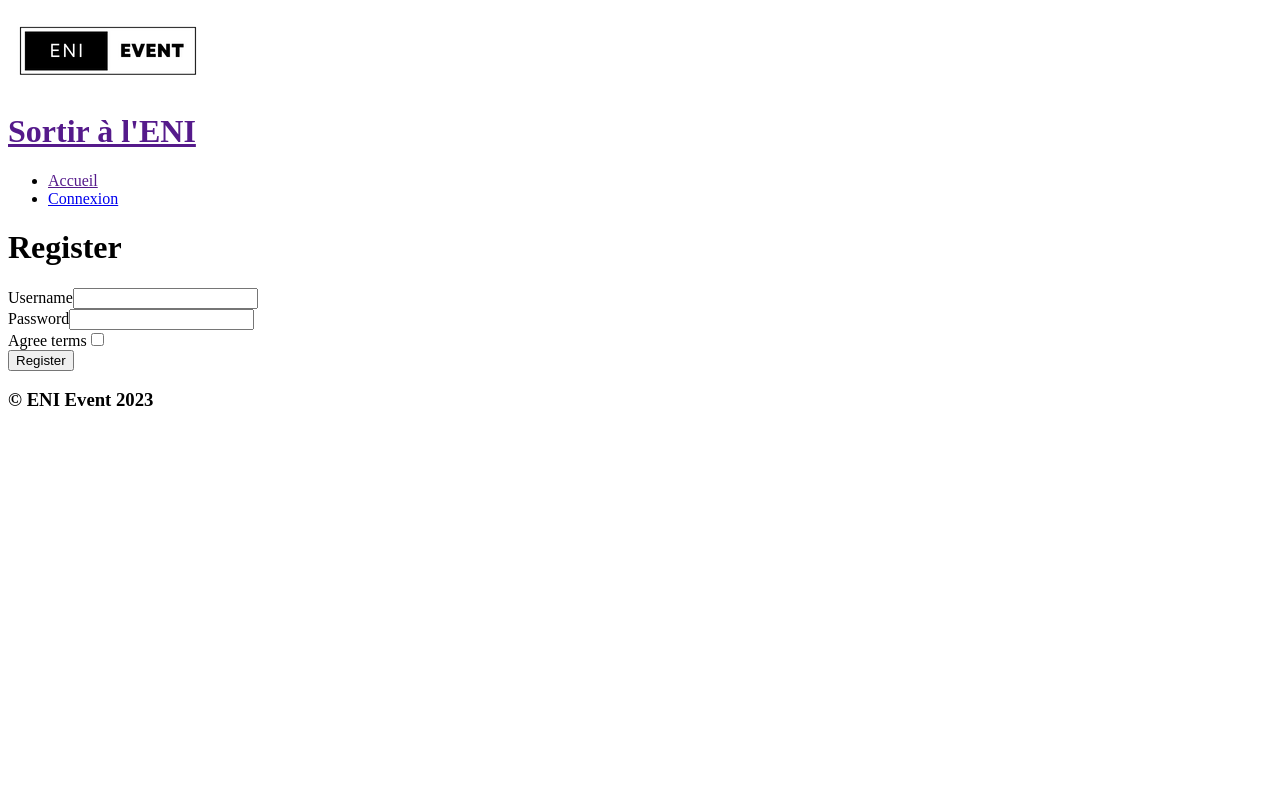
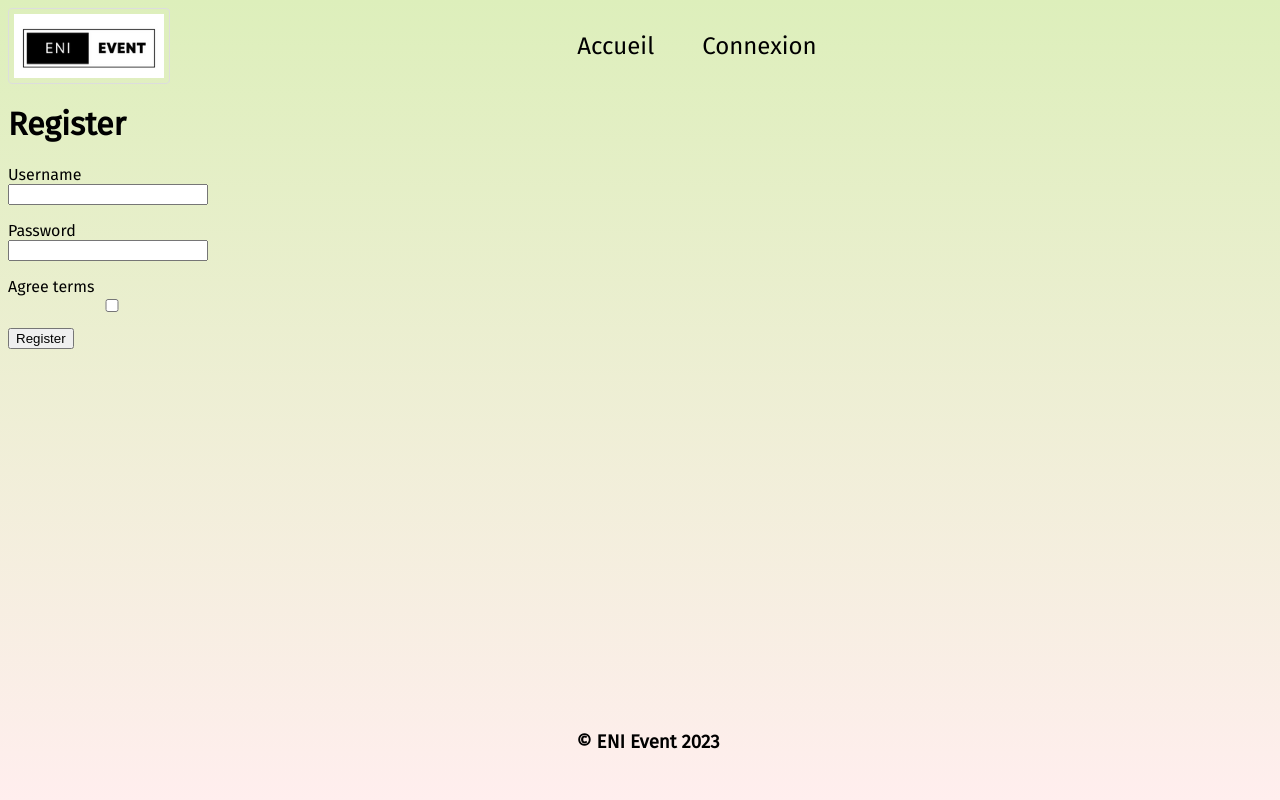
Before and after one commit to tomherbron/event-manager-app-symfony, a Symfony app: template templates/registration/register.html.twig in a window 1280 px wide. Run offline with Twig, Linux system fonts and the light colour scheme; the template is opened without the code that fills it, so the values that code supplies are empty; form fields are guessed from the names that the template uses; some libraries are stand-ins or nearby versions.

Commit message:
CSS + mise en forme

```diff
--- /dev/null
+++ b/public/css/style.css
@@ -0,0 +1,119 @@
+body{
+    font-family: 'Fira Sans', sans-serif;
+    background: #FFEEEE;  /* fallback for old browsers */
+    background: -webkit-linear-gradient(to bottom, #DDEFBB, #FFEEEE);  /* Chrome 10-25, Safari 5.1-6 */
+    background: linear-gradient(to bottom, #DDEFBB, #FFEEEE); /* W3C, IE 10+/ Edge, Firefox 16+, Chrome 26+, Opera 12+, Safari 7+ */
+    background-attachment: fixed;
+    background-position: center center;
+    background-size: cover;
+
+}
+a{
+    text-decoration: none;
+    color:black;
+
+}
+a:hover{
+    color:lightslategray;
+}
+.nav {
+    display: flex;
+    flex-direction: row;
+    justify-content: center;
+    align-items: center;
+    list-style-type: none;
+    font-size: 1.5em;
+    width: 100%;
+
+}
+.entete{
+    display : flex;
+    flex-direction: row;
+    list-style-type: none;
+
+}
+
+/* Flash */
+
+.flash {
+    padding: 20px;
+    font-weight: bold;
+    font-size: 1.4rem;
+    margin: 1rem 0;
+    border-radius: 5px;
+    color: #132135;
+}
+
+.flash-success {
+    background-color: lawngreen
+}
+
+.flash-error {
+    background-color: red
+}
+
+/*Barre de navigation */
+
+nav ul {
+    display: flex;
+    list-style: none;
+    padding-left: 0;
+}
+
+nav li {
+    margin-right: 3rem; /*pourcentage de taille en fonction du zoom 1 rem = 10px pour zoom = 100%*/
+}
+
+/* Form */
+
+label {
+    display: block;
+}
+
+input,
+select {
+    margin-bottom: 1rem;
+    box-sizing: border-box;
+    width: 200px;
+    max-width: 50%;
+}
+
+textarea {
+    margin-bottom: 1rem;
+    box-sizing: border-box;
+    width: 400px;
+    height: 100px;
+}
+
+/*Photo de profil*/
+
+img {
+    border: 1px solid #ddd;
+    border-radius: 4px;
+    padding: 5px;
+    width: 150px;
+}
+
+img:hover {
+    box-shadow: 0 0 2px 1px rgba(0, 140, 186, 0.5);
+}
+
+.utilisateur-infos{
+    display: grid;
+    grid-template-columns: 1fr;
+    grid-gap: 30px;
+    margin-top: 10px;
+}
+
+.footer {
+    position: fixed;
+    bottom: 0;
+    width: 100%;
+    height: 50px;
+    padding-top: 15px;
+    text-align: center;
+}
+
+hr{
+
+}
--- a/templates/base.html.twig
+++ b/templates/base.html.twig
@@ -4,6 +4,11 @@
         <meta charset="UTF-8">
         <title>{% block title %}ENI Event{% endblock %}</title>
         <link rel="icon" href="{{ asset('img/logo.png') }}">
+        <link rel="stylesheet" href="{{ asset('css/style.css') }}">
+        <link rel="preconnect" href="https://fonts.googleapis.com">
+        <link rel="preconnect" href="https://fonts.gstatic.com" crossorigin>
+        <link href="https://fonts.googleapis.com/css2?family=Fira+Sans&display=swap" rel="stylesheet">
+
     </head>
     <body>
         <div>
--- a/templates/footer/footer.html.twig
+++ b/templates/footer/footer.html.twig
@@ -1,3 +1,3 @@
 <div>
-        <h3>&copy; ENI Event {{ "now" | date('Y') }}</h3>
+        <h3 class ="footer">&copy; ENI Event {{ "now" | date('Y') }}</h3>
 </div>
--- a/templates/header/header.html.twig
+++ b/templates/header/header.html.twig
@@ -1,5 +1,4 @@
-<div>
+<div class="entete">
     <img src="{{ asset('img/logo_petit.png') }}" alt="logo">
-    <h1><a href="">Sortir à l'ENI</a></h1>
     {% include 'menu/nav.html.twig' %}
 </div>
--- a/templates/menu/nav.html.twig
+++ b/templates/menu/nav.html.twig
@@ -1,4 +1,4 @@
-<nav>
+<nav class = "nav">
     <ul>
         <li><a href="">Accueil</a></li>
         {% if app.user %}
```
Also changed, not shown: templates/utilisateur/show.html.twig (+3 -7 lines).
